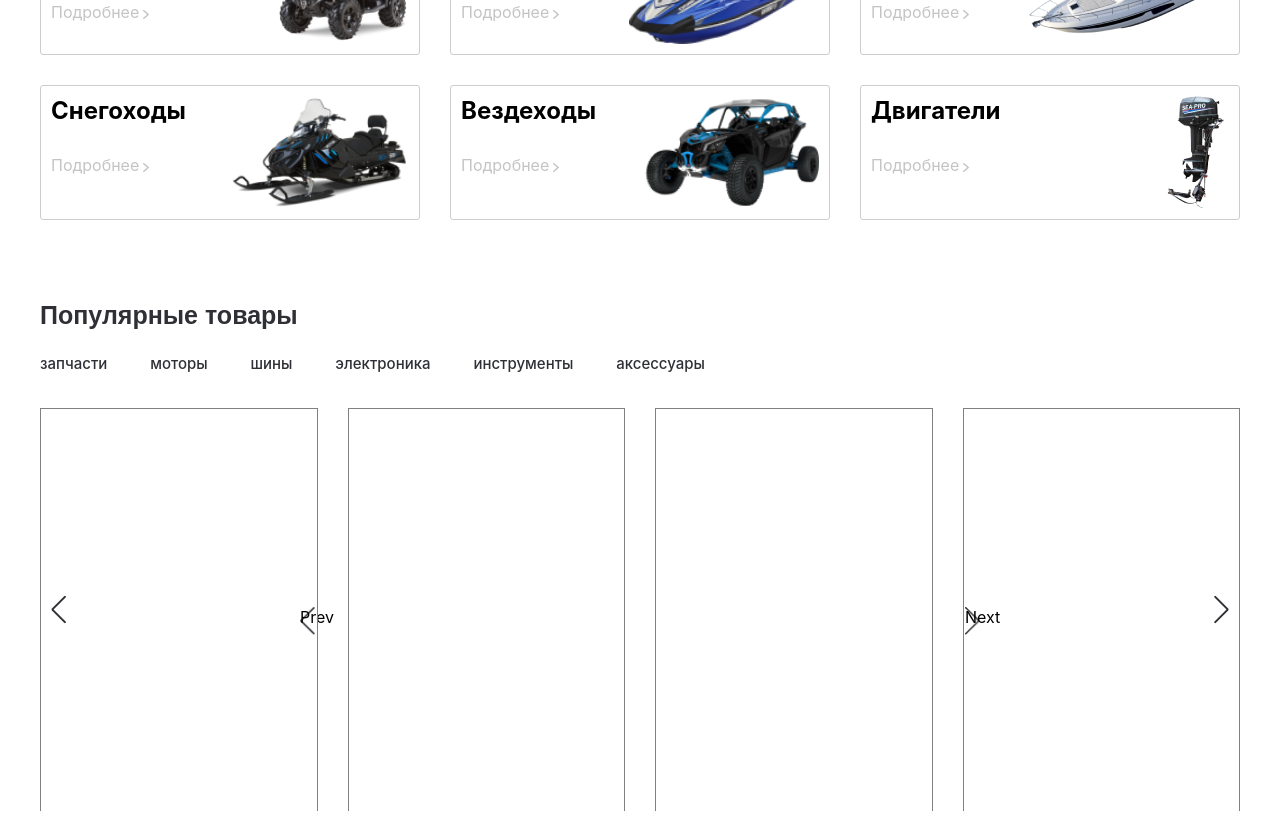
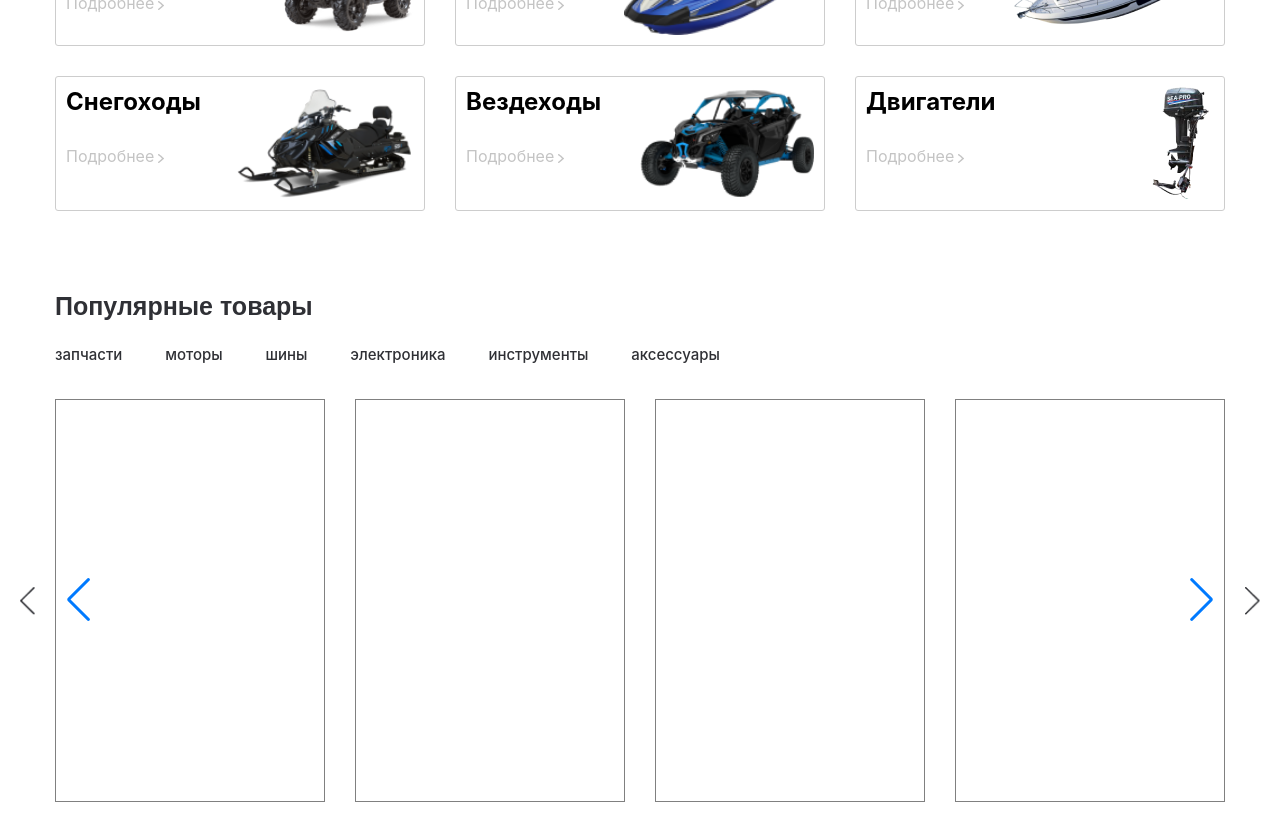
Before and after one commit to Evgeniya-junior/React-Group-project, a React (Create React App) app in the folder moto-project/: page / in a window 1280 px wide. Shown: the part 993-1806 px from the top of the page. Built offline with nearby package versions, Linux system fonts and the light colour scheme.

Commit message:
fixing bugs

```diff
--- a/moto-project/src/App.css
+++ b/moto-project/src/App.css
@@ -9,7 +9,7 @@
     color: #2F3035!important;
 } */
 
-:root {
+/* :root {
     --swiper-navigation-size: 28px!important;
     --swiper-navigation-color: #2F3035;
-}
+} */
--- a/moto-project/src/components/content/popular-products/PopularProducts.jsx
+++ b/moto-project/src/components/content/popular-products/PopularProducts.jsx
@@ -3,7 +3,7 @@ import Swiper from './../swiper/Swiper';
 
 function PopularProducts(props) {
     return (
-        <div className={s.container}>
+        <>
             <h2 className={s.title}>Популярные товары</h2>
 
             <ul className={s.list}>
@@ -18,7 +18,7 @@ function PopularProducts(props) {
             <Swiper/>
 
             <button className={s.button} type='button'>Показать еще</button>
-        </div>
+        </>
     );
 }
 
--- a/moto-project/src/components/content/swiper/Swiper.jsx
+++ b/moto-project/src/components/content/swiper/Swiper.jsx
@@ -14,7 +14,7 @@ import AdviseProducts from '../advise-products/AdviseProducts';
 // eslint-disable-next-line
 export default () => {
     return (
-        <>
+            <div className={s.wrapper}>
                 <Swiper className={s.swiper}
                 // install Swiper modules
                 modules={[Navigation]}
@@ -33,10 +33,10 @@ export default () => {
                 <SwiperSlide className={s.slide}><AdviseProducts/></SwiperSlide>
                 <SwiperSlide className={s.slide}><AdviseProducts/></SwiperSlide>
                 <SwiperSlide className={s.slide}><AdviseProducts/></SwiperSlide>
-            <SwiperSlide className={s.slide}><AdviseProducts /></SwiperSlide>
+                <SwiperSlide className={s.slide}><AdviseProducts/></SwiperSlide>
                 </Swiper>
-            <div className={s.prev}>Prev</div>
-            <div className={s.next}>Next</div>
-        </>
+                <div className={s.prev}></div>
+                <div className={s.next}></div>
+            </div>
     );
 };
--- a/moto-project/src/components/content/swiper/Swiper.module.scss
+++ b/moto-project/src/components/content/swiper/Swiper.module.scss
@@ -5,9 +5,13 @@
     // margin-right: 30px!important;
 }
 
-.swiper {
+.wrapper {
     position: relative;
 }
+
+// .swiper {
+
+// }
 
 .prev {
     width: 15px;
@@ -16,10 +20,9 @@
     background-repeat: no-repeat;
     background-size: cover;
     position: absolute;
-    top: 1600px;
-    left: 300px;
+    top: 188px;
+    left: -35px;
 }
-
 
 .next {
     width: 15px;
@@ -28,7 +31,6 @@
     background-repeat: no-repeat;
     background-size: cover;
     position: absolute;
-    top: 1600px;
-    right: 300px;
-
+    top: 188px;
+    right: -35px;
 }
--- a/moto-project/src/index.css
+++ b/moto-project/src/index.css
@@ -1,3 +1,13 @@
+*,
+*::after,
+*::before {
+margin: 0;
+padding: 0;
+box-sizing: border-box;
+
+/* border: 1px solid red; */
+}
+
 body {
   margin: 0;
   font-family: -apple-system, BlinkMacSystemFont, 'Barlow', 'Segoe UI', 'Roboto', 'Oxygen',
```
Lines whose indentation alone changed are shown as unchanged.
